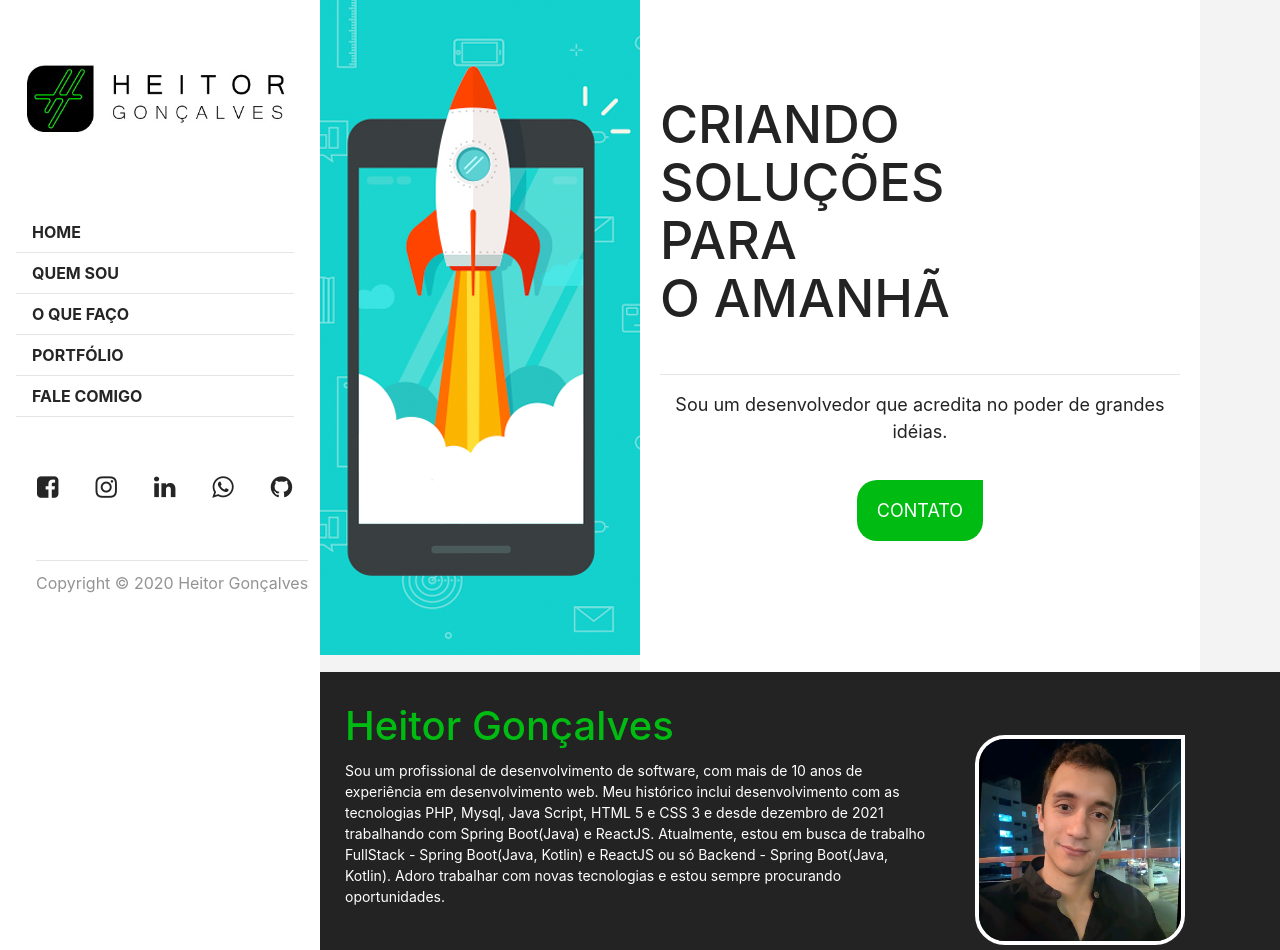
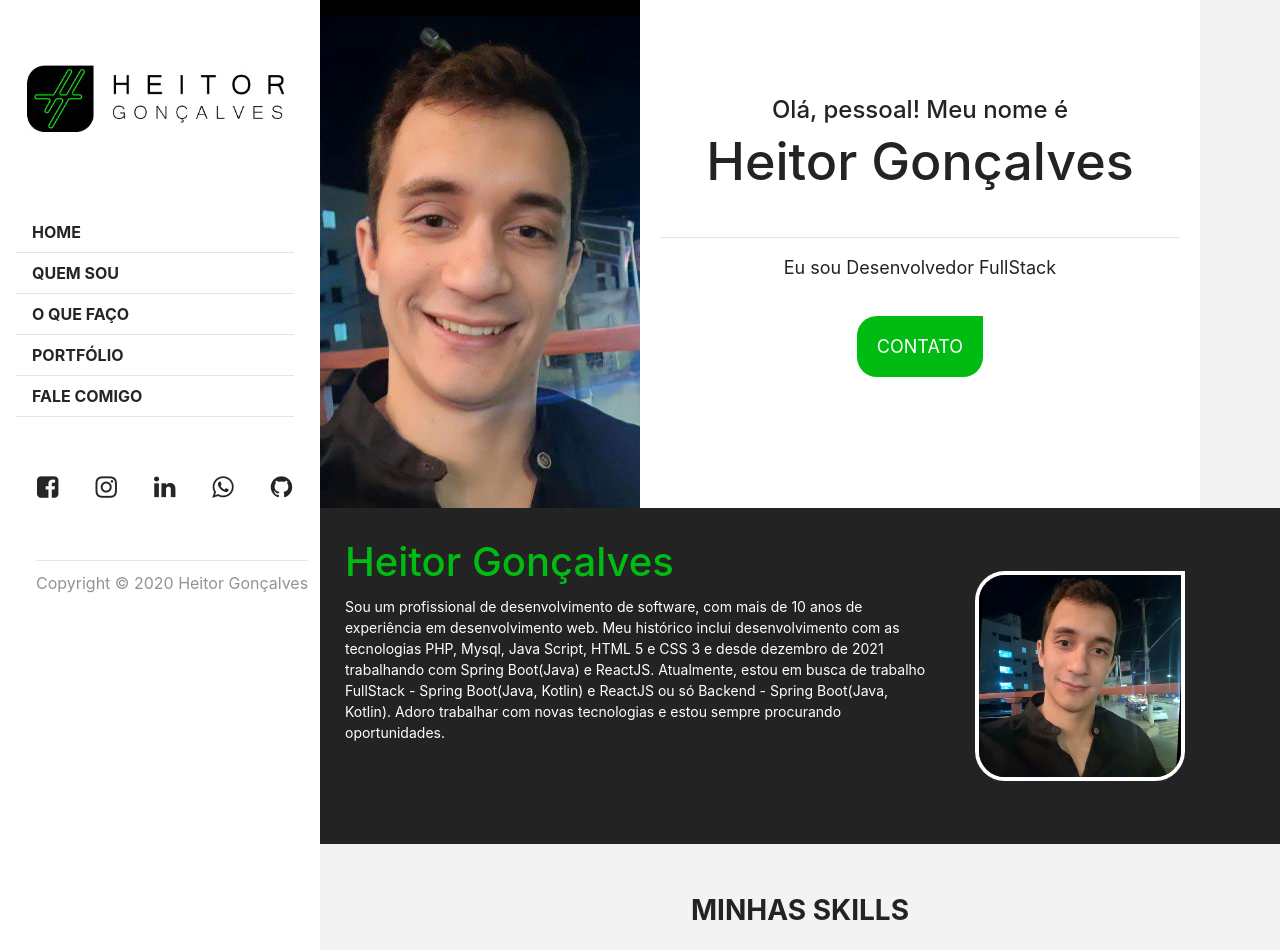
Before and after one commit to HeitorGoncalves/heitorgoncalves.github.io, a plain HTML site: page index.html in a window 1280 px wide. Shown: the top 950 px of the page. Drawn offline with nearby package versions, Linux system fonts and the light colour scheme.

Commit message:
Modificacao da foto principal e o primeiro texto

```diff
--- a/css/style.css
+++ b/css/style.css
@@ -104,7 +104,7 @@ a:hover {
 
 @media (min-width: 992px) {
   #home {
-      background: url("../images/mobile.png") no-repeat;
+      background: url("../images/eu.jpg") no-repeat;
 
   }
   .contHome h1 {
@@ -116,6 +116,7 @@ a:hover {
 
 
 .contHome {
+  text-align: center;
   background-color: #FFF;
   padding: 10% 20px 10% 20px;
 }
--- a/index.html
+++ b/index.html
@@ -111,14 +111,11 @@
             <div class="row">
               <div class="col-12 col-md-4"></div>
               <div class="col-12 col-md-7 contHome">
-                <h1>
-                  CRIANDO<br />
-                  SOLUÇÕES <br />PARA <br />O AMANHÃ
-                </h1>
+                <h4>Olá, pessoal! Meu nome é</h4>
+                <h1>Heitor Gonçalves</h1>
                 <hr />
                 <p>
-                  Sou um desenvolvedor que acredita no poder de grandes
-                  idéias.
+                  Eu sou Desenvolvedor FullStack
                 </p>
                 <p>
                   <a href="https://wa.me/5534992082316" target="_blank" class="btnContato" title="Heitor Gonçalves">
```
Also changed, not shown: images/eu.jpg (added).
